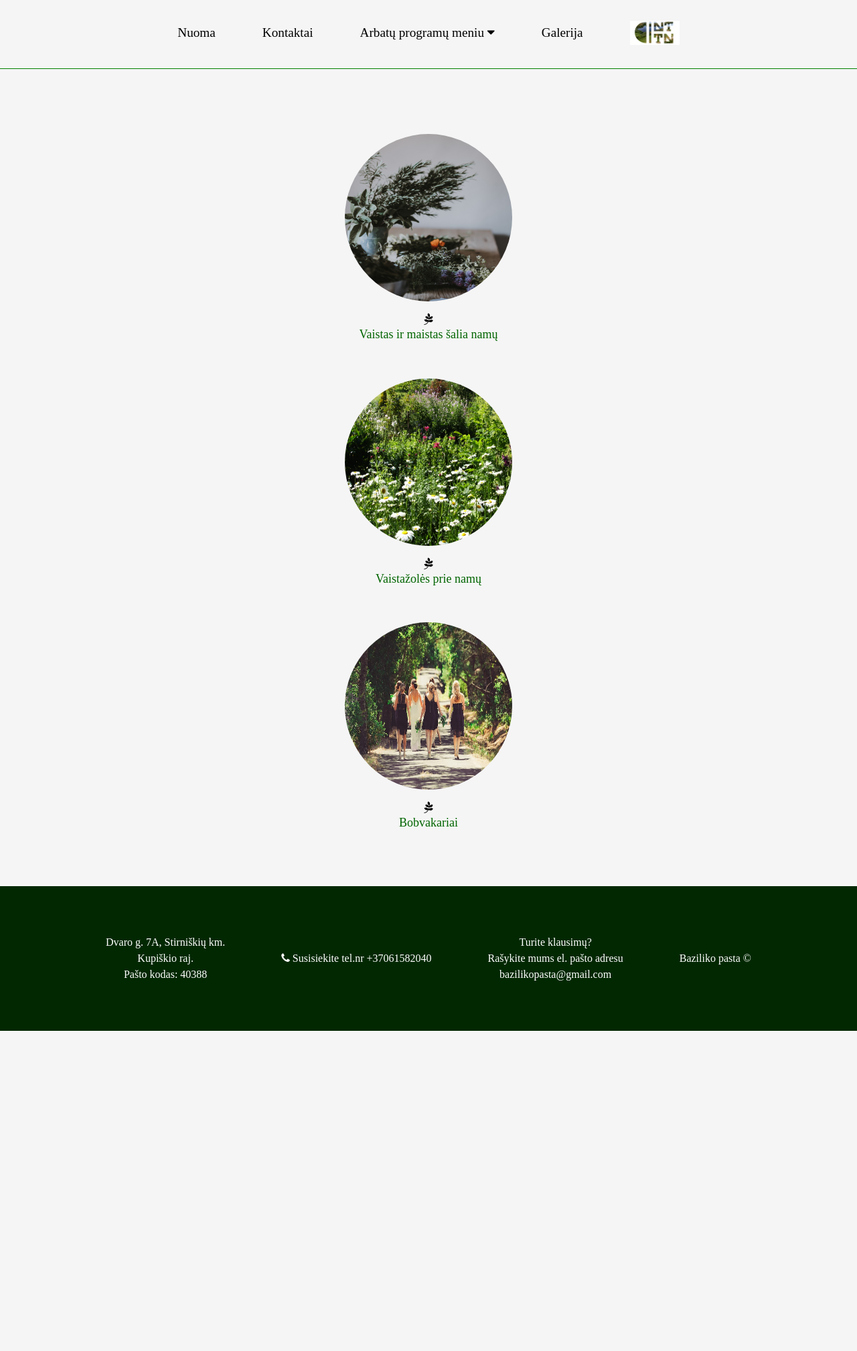
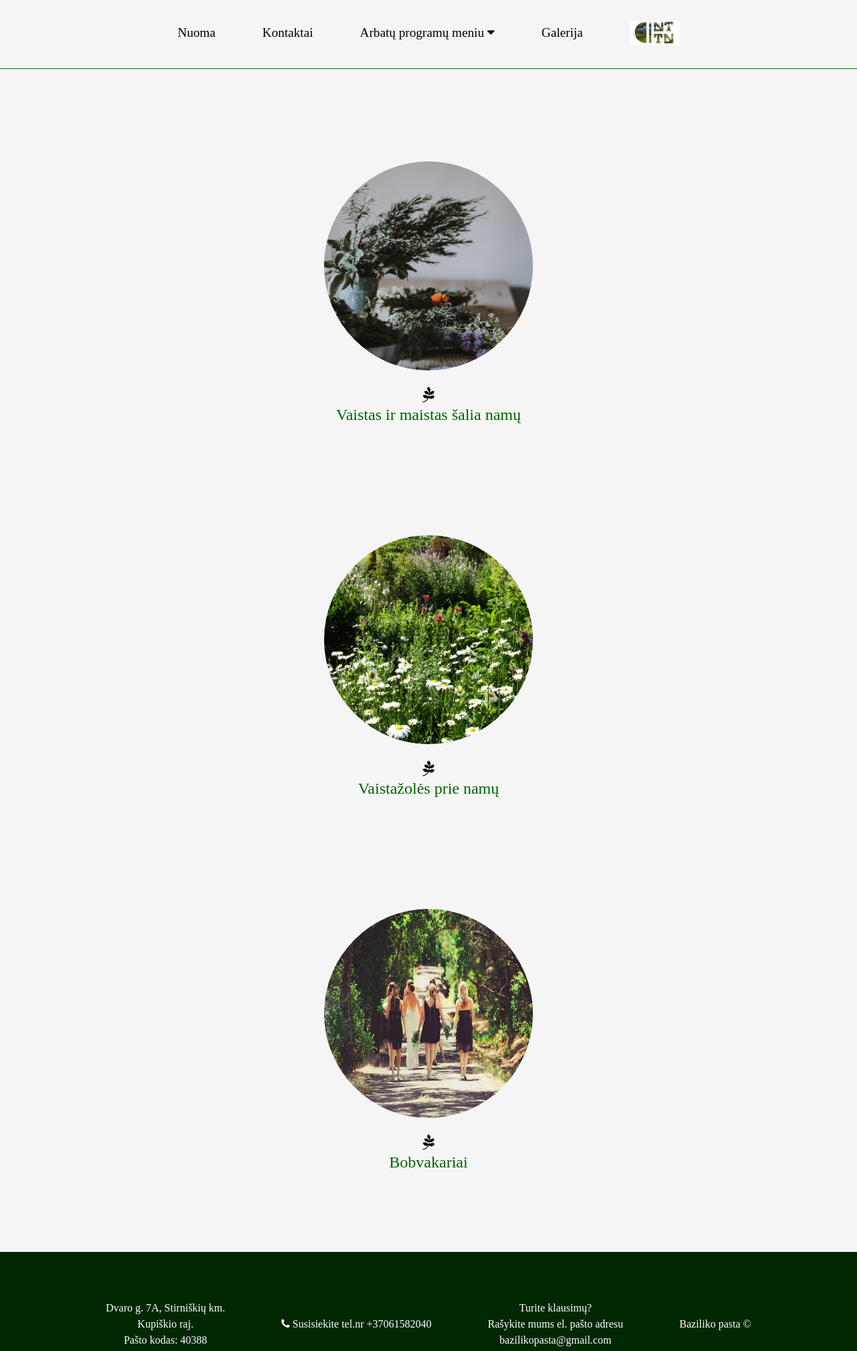
Before and after one commit to gojamont/Webpage_for_teas, a Flask app: page /meniu in a window 1280 px wide. Shown: the part 230-2247 px from the top of the page at 67% size. Run offline with Flask 3, Linux system fonts and the light colour scheme; some libraries are stand-ins or nearby versions.

Commit message:
small commit

```diff
--- a/static/small.css
+++ b/static/small.css
@@ -239,3 +239,11 @@
     font-size: 40px;
     overflow: hidden;
 }
+
+.meniu {
+    flex-direction: column;
+}
+.item {
+    display: flex;
+    padding: 1em;
+}
--- a/static/styles.css
+++ b/static/styles.css
@@ -76,12 +76,11 @@ div {
 }
 
 .meniu {
-    align-items: center;
+    flex-direction: row;
+}
+.item {
     display: flex;
-}
-
-.item{
-
+    padding: 1em;
 }
 
 .item a{
@@ -94,8 +93,8 @@ div {
 }
 
 .item img {
-    width: 250px;
-    height: 250px;
+    width: 13em;
+    height: 13em;
     border-radius: 50%;
     margin: 1em;
 }
--- a/templates/meniu.html
+++ b/templates/meniu.html
@@ -7,29 +7,21 @@
 {% block main %}
 <form action="/meniu">
       <div class="meniu">
-        <ul>
-          <li>
         <div class="item">
         	<img src="static\photos_2\vaistazoles.jpg" alt="Vaistažolės">
               <i class="fa fa-pagelines"></i>
               <a href="{{ url_for('edu_1') }}"> Vaistas ir maistas šalia namų</a>
         </div>
-          </li>
-          <li>
         <div class="item">
             <img src="static\photos_2\vaistazoles_1.jpg" alt="Vaistažolės">
             <i class="fa fa-pagelines"></i>
             <a href="{{ url_for('edu_2') }}"> Vaistažolės prie namų </a>
         </div>
-          </li>
-          <li>
         <div class="item">
             <img src="static\photos_2\bobvakaris.jpg" alt="bobvakaris">
             <i class="fa fa-pagelines"></i>
             <a href="{{ url_for('edu_3') }}"> Bobvakariai </a>
         </div>
-          </li>
-        </ul>
       </div>
   </form>
 {% endblock %}
```
Lines whose indentation alone changed are shown as unchanged.
